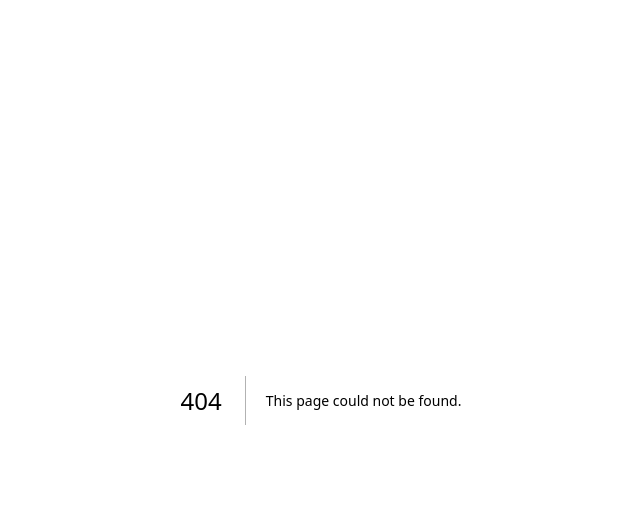
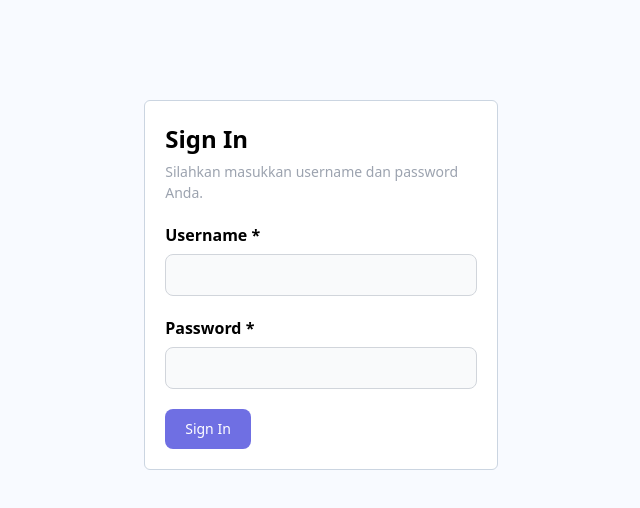
Before and after one commit to rihid/broadcast-message, a Next.js app: page /auth/signin in a window 1280 px wide. Before the commit this address had no page. Shown: the top 508 px of the page, without its empty margins (319-959 px from the left). Built offline with nearby package versions, Linux system fonts and the light colour scheme.

Commit message:
Add  next auth to application

```diff
--- a/components/Navbar.jsx
+++ b/components/Navbar.jsx
@@ -1,4 +1,5 @@
 import React from 'react'
+import { signOut } from "next-auth/react"
 import Image from 'next/image'
 import Icon from './Icon'
 
@@ -18,9 +19,9 @@ export default function Navbar() {
                     </div>
                     <div
                         className="font-semibold text-gray-500 my-[10px] py-[10px] flex items-center gap-2 cursor-pointer"
-                        // onClick={() => signOut({
-                        //     callbackUrl: process.env.NEXT_PUBLIC_ADMIN_SIGNIN_URL
-                        // })}
+                        onClick={() => signOut({
+                            callbackUrl: process.env.NEXT_PUBLIC_ADMIN_SIGNIN_URL
+                        })}
                     >
                         <Icon name="icon-sign-out" size={20} />
                         <span>Keluar</span>
--- a/package.json
+++ b/package.json
@@ -14,6 +14,7 @@
     "eslint": "8.49.0",
     "eslint-config-next": "13.4.19",
     "next": "13.4.19",
+    "next-auth": "^4.23.1",
     "postcss": "8.4.29",
     "react": "18.2.0",
     "react-dom": "18.2.0",
--- a/pages/_app.js
+++ b/pages/_app.js
@@ -1,5 +1,10 @@
 import '@/styles/globals.css'
+import { SessionProvider } from 'next-auth/react';
 
 export default function App({ Component, pageProps }) {
-  return <Component {...pageProps} />
+    return (
+        <SessionProvider>
+            <Component {...pageProps} />
+        </SessionProvider>
+    )
 }
--- /dev/null
+++ b/pages/api/auth/[...nextauth].js
@@ -0,0 +1,42 @@
+import NextAuth from "next-auth"
+import CredentialsProvider from "next-auth/providers/credentials"
+
+export const authOptions = {
+    // Configure one or more authentication providers
+    providers: [
+        CredentialsProvider({
+            // The name to display on the sign in form (e.g. 'Sign in with...')
+            name: 'Credentials',
+            // The credentials is used to generate a suitable form on the sign in page.
+            // You can specify whatever fields you are expecting to be submitted.
+            // e.g. domain, username, password, 2FA token, etc.
+            // You can pass any HTML attribute to the <input> tag through the object.
+            credentials: {
+                username: { label: "Username", type: "text", placeholder: "jsmith" },
+                password: { label: "Password", type: "password" }
+            },
+            async authorize(credentials, req) {
+                // You need to provide your own logic here that takes the credentials
+                // submitted and returns either a object representing a user or value
+                // that is false/null if the credentials are invalid.
+                // e.g. return { id: 1, name: 'J Smith', email: 'jsmith@example.com' }
+                // You can also use the `req` object to obtain additional parameters
+                // (i.e., the request IP address)
+
+
+                // If no error and we have user data, return it
+                if (credentials.username !== process.env.AUTH_USERNAME || credentials.password !== process.env.AUTH_PASSWORD) {
+                    throw new Error('Username or password wrong!')
+                }
+                // Return null if user data could not be retrieved
+                return ({ id: 1, username: 'admin', email: 'admin@mail.com' })
+            }
+        })
+        // ...add more providers here
+    ],
+    pages: {
+        signIn: '/auth/signin',
+        // signOut: '/auth/signout',
+    }
+}
+export default NextAuth(authOptions)
--- /dev/null
+++ b/pages/auth/signin.js
@@ -0,0 +1,89 @@
+import { useState } from 'react'
+import { signIn } from "next-auth/react"
+import { useRouter } from 'next/router'
+import Input from '@/components/Input'
+import Button from '@/components/Button'
+
+export default function Signin() {
+	const router = useRouter()
+
+	const [form, setForm] = useState({ username: '', password: '' })
+	const [isLoading, setIsLoading] = useState(false)
+
+	const handleSignIn = async (e) => {
+		e.preventDefault();
+		setIsLoading(true)
+
+		const res = await signIn("credentials", {
+			username: form.username,
+			password: form.password,
+			redirect: false
+		})
+
+		if (!res.ok) {
+			alert(res.error)
+			setIsLoading(false)
+			return;
+		}
+
+		router.replace('/')
+	}
+
+	return (
+		<div className="relative max-w-full md:max-w-3xl lg:max-w-5xl mx-auto px-[20px]">
+			<div className="
+				py-[100px]
+				px-[20px]
+				w-full
+				sm:w-[70%]
+				md:w-[60%]
+				lg:w-[40%]
+				mx-auto
+			">
+				<div className="
+					border
+					border-slate-300
+					rounded-md
+					p-[20px]
+					bg-white
+				">
+					<div className="pb-[20px]">
+						<div className="text-[24px] font-[700] mb-[4px]">Sign In</div>
+						<div className="text-[14px] text-gray-400">Silahkan masukkan username dan password Anda.</div>
+					</div>
+					<form onSubmit={handleSignIn}>
+						<div className="mb-[20px]">
+							<Input
+								type="text"
+								label="Username *"
+								id="username"
+								name="username"
+								placeholder="dani123"
+								value={form.username}
+								onChange={(e) => setForm(prev => ({ ...prev, username: e.target.value }))}
+							/>
+						</div>
+						<div className="mb-[20px]">
+							<Input
+								type="password"
+								label="Password *"
+								id="password"
+								name="password"
+								placeholder="******"
+								value={form.password}
+								onChange={(e) => setForm(prev => ({ ...prev, password: e.target.value }))}
+							/>
+						</div>
+						<Button
+							type="submit"
+							label={isLoading ? 'Loading...' : 'Sign In'}
+							theme="w-full"
+							color="primary"
+							disabled={isLoading}
+						/>
+					</form>
+				</div>
+			</div>
+		</div>
+	)
+}
--- /dev/null
+++ b/pages/auth/signout.js
@@ -0,0 +1,9 @@
+import React from 'react'
+
+export default function Signout() {
+	return (
+		<div>
+			Signout
+		</div>
+	)
+}
--- a/pages/contact.js
+++ b/pages/contact.js
@@ -1,5 +1,7 @@
 import { useState, useEffect } from 'react'
 import Image from 'next/image'
+import { useRouter } from 'next/router'
+import { useSession } from 'next-auth/react'
 import { Layout, MenuItems, TableContacts, FormContact } from '@/components'
 
 // Supabase
@@ -13,6 +15,9 @@ const initialForm = {
 }
 
 export default function Home() {
+    // Auth
+    const router = useRouter();
+    const { status } = useSession();
 
     // Options State
     const [openForm, setOpenForm] = useState(false);
@@ -22,6 +27,11 @@ export default function Home() {
     const [contacts, setContact] = useState([]);
     const [message, setMessage] = useState();
     const [form, setForm] = useState(initialForm);
+
+    // Auth
+    useEffect(() => {
+        if (status === 'unauthenticated') router.replace('/auth/signin')
+    }, [status, router])
 
     // Feth all data
     // Contact
@@ -68,7 +78,7 @@ export default function Home() {
         if (!form.name || !form.phone) return;
         const cleanedPhone = form.phone.replace(/\D/g, '').startsWith('0') ? `62${form.phone.substring(1)}` : '';
         console.log(cleanedPhone)
-        const { data, error } = await supabase.from('contacts').insert({...form, phone: cleanedPhone});
+        const { data, error } = await supabase.from('contacts').insert({ ...form, phone: cleanedPhone });
         if (error) {
             console.log(error);
         }
@@ -120,7 +130,7 @@ export default function Home() {
 
     // Send Message
     const _handleSendMessage = (data) => {
-        const text = message.find( row => row.id === data.message_id).body
+        const text = message.find(row => row.id === data.message_id).body
         const waSend = `https://api.whatsapp.com/send?phone=${data.phone}&text=${encodeURIComponent(text)}`
         console.log(waSend)
     }
@@ -133,7 +143,7 @@ export default function Home() {
     }, [])
 
     // Post Contact
-
+    if(status === 'authenticated'){
         return (
             <Layout>
                 <div className="max-w-full md:max-w-5xl mx-auto py-[40px]">
@@ -169,3 +179,4 @@ export default function Home() {
             </Layout>
         )
     }
+}
--- a/pages/index.js
+++ b/pages/index.js
@@ -1,5 +1,7 @@
 import { useState, useEffect } from 'react'
 import Image from 'next/image'
+import { useRouter } from 'next/router'
+import { useSession } from 'next-auth/react'
 import { Layout, MenuItems, TableMessages, FormMessages } from '@/components'
 
 // Supabase
@@ -11,6 +13,9 @@ const initialForm = {
 }
 
 export default function Message() {
+    // Auth
+    const router = useRouter();
+    const { status } = useSession();
 
     // Options State
     const [openForm, setOpenForm] = useState(false);
@@ -19,6 +24,11 @@ export default function Message() {
     // Data State
     const [message, setMessage] = useState([]);
     const [form, setForm] = useState(initialForm);
+
+    // auth
+    useEffect(() => {
+        if (status === 'unauthenticated') router.replace('/auth/signin')
+    }, [status, router])
 
     // Feth all data
     // Message
@@ -109,6 +119,7 @@ export default function Message() {
 
     // Post Contact
 
+    if(status === 'authenticated'){
         return (
             <Layout>
                 <div className="max-w-full md:max-w-5xl mx-auto py-[40px]">
@@ -141,4 +152,6 @@ export default function Message() {
                 </div>
             </Layout>
         )
+
     }
+}
```
Also changed, not shown: data/menuItems.json (+20 -11 lines), 1 other file (tests, documents, lock files or other folders). Lines whose indentation alone changed are shown as unchanged.
